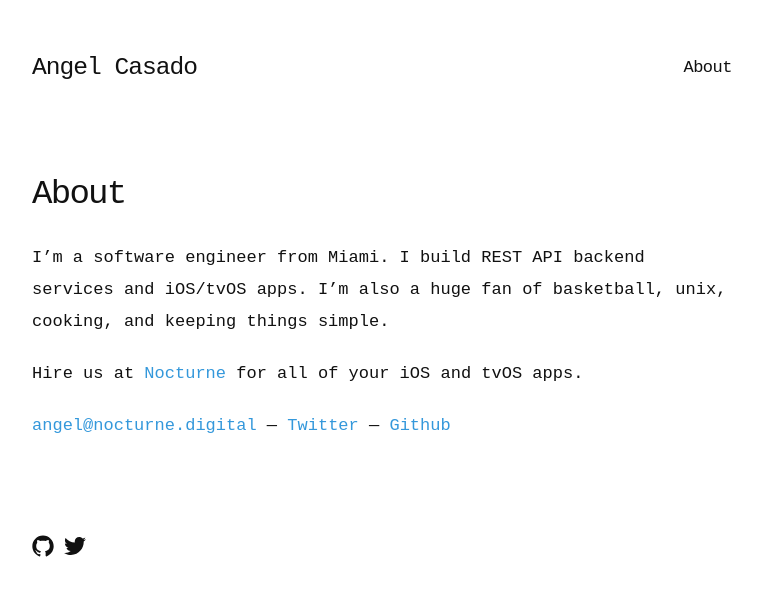
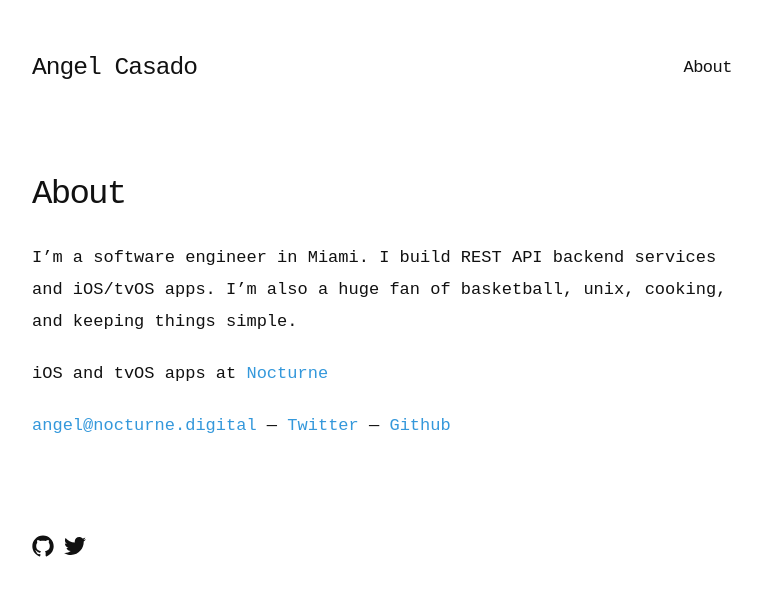
Before and after one commit to angelcasado/angelcasado.github.io, a Jekyll site: the page built from about.md, in a window 1280 px wide. Shown: the top 596 px of the page, without its empty margins (258-1020 px from the left). Built offline with Jekyll 4.4.1, drawn with Linux system fonts in a browser that asks for light colours.

Commit message:
Changed bio.

```diff
--- a/about.md
+++ b/about.md
@@ -4,9 +4,9 @@
 permalink: /about/
 ---
 
-I'm a software engineer from Miami. I build REST API backend services and iOS/tvOS apps. I'm also a huge fan of basketball, unix, cooking, and keeping things simple.
+I'm a software engineer in Miami. I build REST API backend services and iOS/tvOS apps. I'm also a huge fan of basketball, unix, cooking, and keeping things simple.
 
-Hire us at [Nocturne](http://nocturne.digital) for all of your iOS and tvOS apps.
+iOS and tvOS apps at [Nocturne](http://nocturne.digital)
 
 
 [angel@nocturne.digital](mailto:angel@nocturne.digital) &mdash; [Twitter](https://twitter.com/angelcasado) &mdash;  [Github](https://github.com/angelcasado)
```
